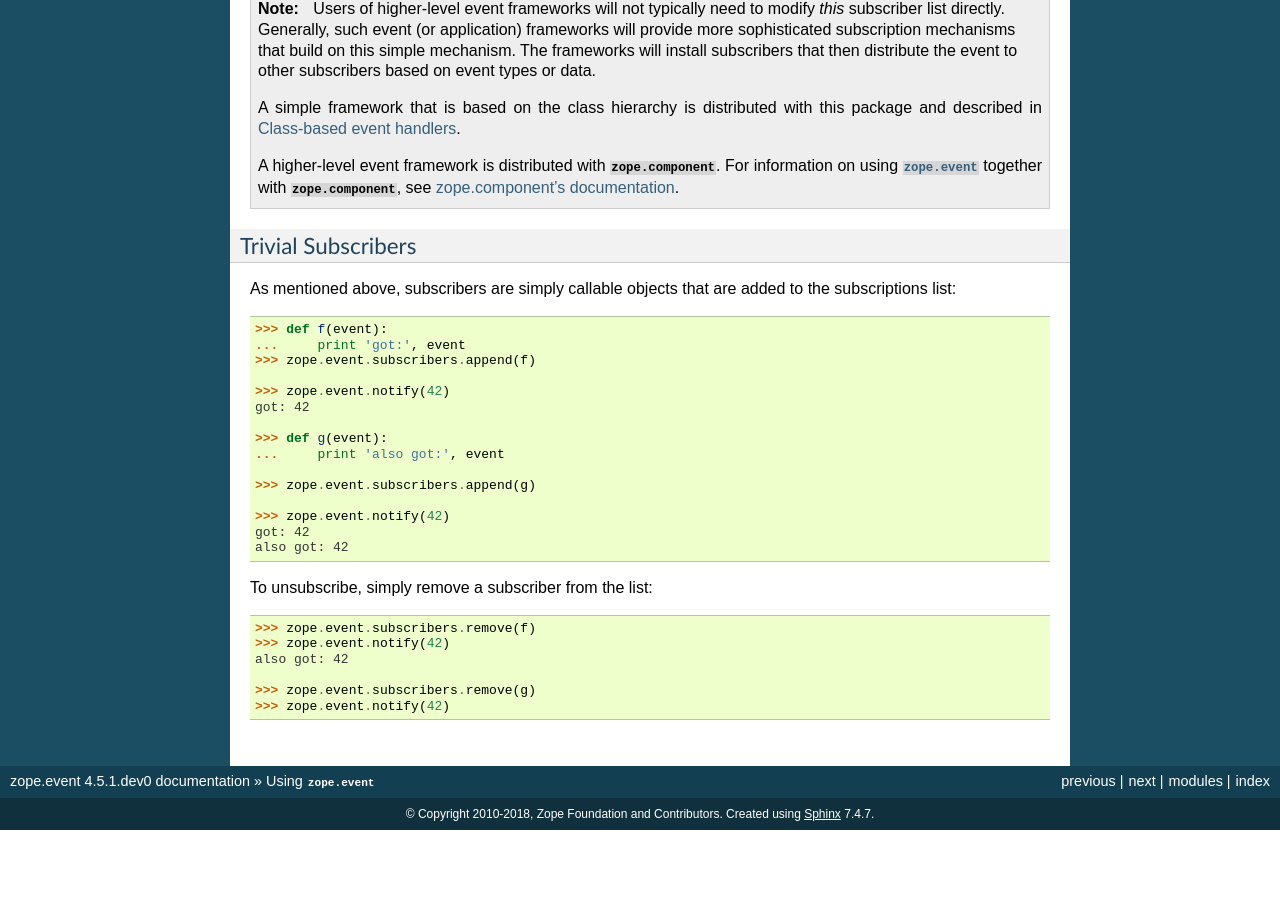
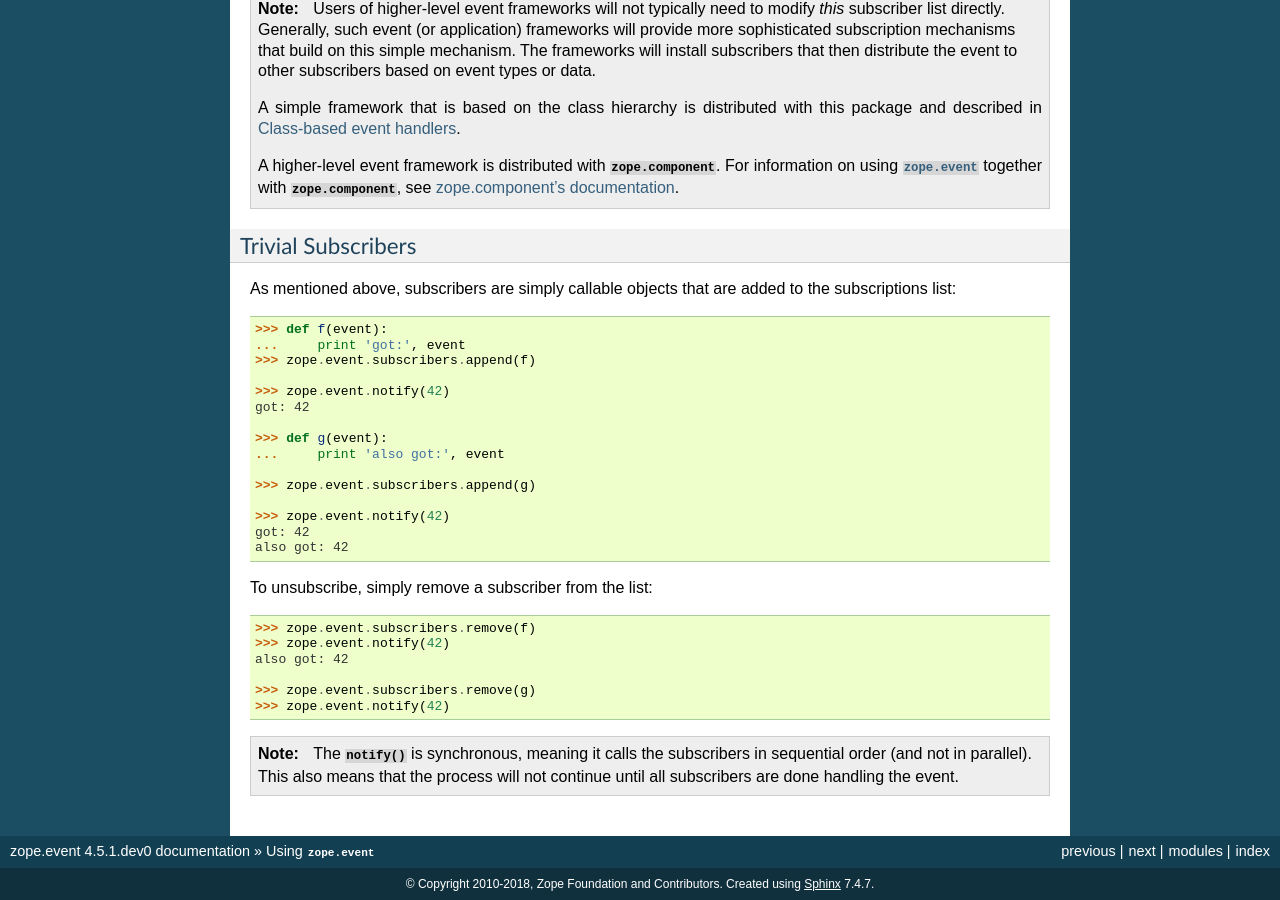
Before and after one commit to zopefoundation/zope.event, a Sphinx documentation site: the page built from docs/usage.rst, in a window 1280 px wide and 900 px high, scrolled down 785 px. Built offline with Sphinx 7.4.7, drawn with Linux system fonts in a browser that asks for light colours; before the commit the page ends 1615 px from its top, so only the background shows below that.

Commit message:
Add synchronous behaviour to docs

```diff
--- a/README.rst
+++ b/README.rst
@@ -18,7 +18,7 @@ The ``zope.event`` package provides a simple event system, including:
 - An event publishing API, intended for use by applications which are
   unaware of any subscribers to their events.
 
-- A very simple event-dispatching system on which more sophisticated
+- A very simple synchronous event-dispatching system, on which more sophisticated
   event dispatching systems can be built. For example, a type-based
   event dispatching system that builds on ``zope.event`` can be found in
   ``zope.component``.
--- a/docs/hacking.rst
+++ b/docs/hacking.rst
@@ -124,7 +124,7 @@ Building the documentation
 --------------------------
 
 :mod:`zope.event` uses the nifty :mod:`Sphinx` documentation system
-for building its docs.  Using the same virtualenv you set up to run the
+for building its docs. Using the same virtualenv you set up to run the
 tests, you can build the docs:
 
 .. code-block:: sh
--- a/docs/usage.rst
+++ b/docs/usage.rst
@@ -115,3 +115,7 @@ To unsubscribe, simply remove a subscriber from the list:
 .. testcleanup::
 
   zope.event.subscribers[:] = old_subscribers
+
+.. note:: The :func:`~.zope.event.notify` is synchronous, meaning it calls the
+   subscribers in sequential order (and not in parallel). This also means that the
+   process will not continue until all subscribers are done handling the event.
```
